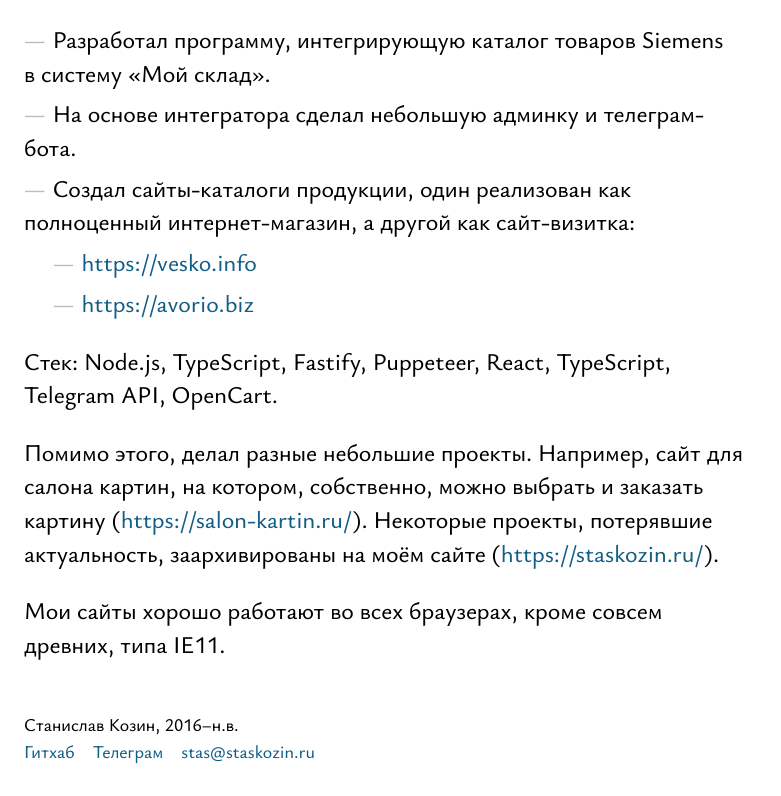
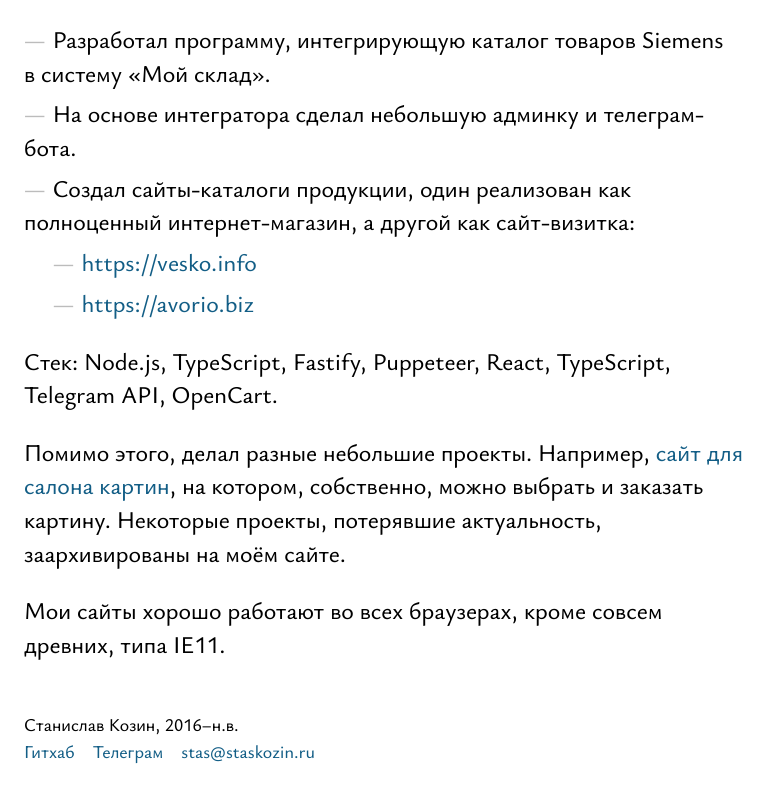
Before and after one commit to staskozin/website, a Next.js app: page /cv in a window 1280 px wide. Shown: the part 1566-2362 px from the top of the page, without its empty margins (0-781 px from the left). Built offline with nearby package versions, Linux system fonts and the light colour scheme.

Commit message:
Update Resume.tsx

```diff
--- a/src/components/Resume.tsx
+++ b/src/components/Resume.tsx
@@ -37,7 +37,7 @@ export default function Resume() {
         </li>
       </ul>
       <p>Стек: Node.js, TypeScript, Fastify, Puppeteer, React, TypeScript, Telegram API, OpenCart.</p>
-      <p>Помимо этого, делал разные небольшие проекты. Например, сайт для салона картин, на&nbsp;котором, собственно, можно выбрать и&nbsp;заказать картину (<a href="https://salon-kartin.ru/">https://salon-kartin.ru/</a>). Некоторые проекты, потерявшие актуальность, заархивированы на&nbsp;моём сайте (<a href="https://staskozin.ru/">https://staskozin.ru/</a>).</p>
+      <p>Помимо этого, делал разные небольшие проекты. Например, <a href="https://salon-kartin.ru/">сайт для салона картин</a>, на&nbsp;котором, собственно, можно выбрать и&nbsp;заказать картину. Некоторые проекты, потерявшие актуальность, заархивированы на&nbsp;моём сайте.</p>
       <p>Мои сайты хорошо работают во&nbsp;всех браузерах, кроме совсем древних, типа IE11.</p>
     </div>
   )
```
